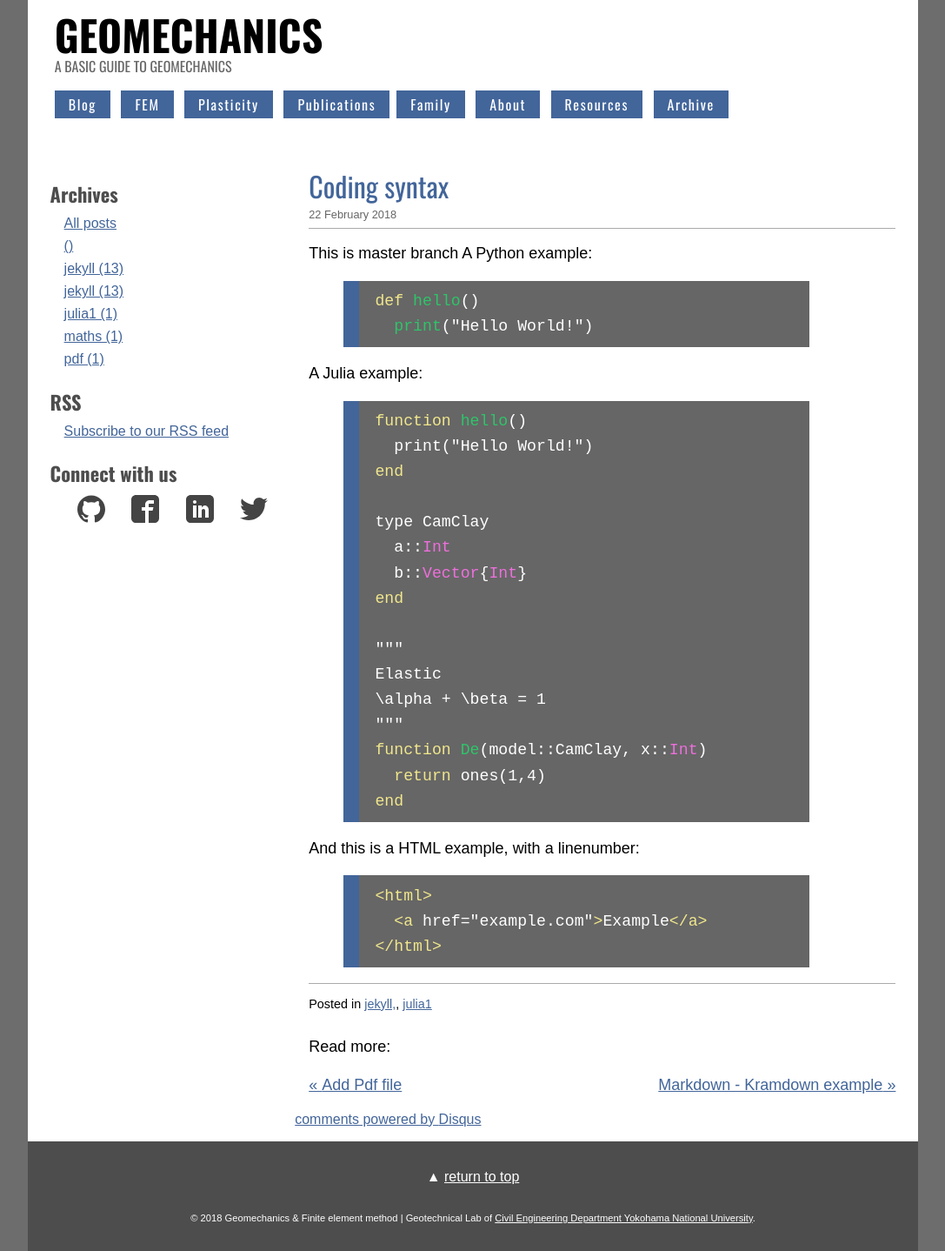
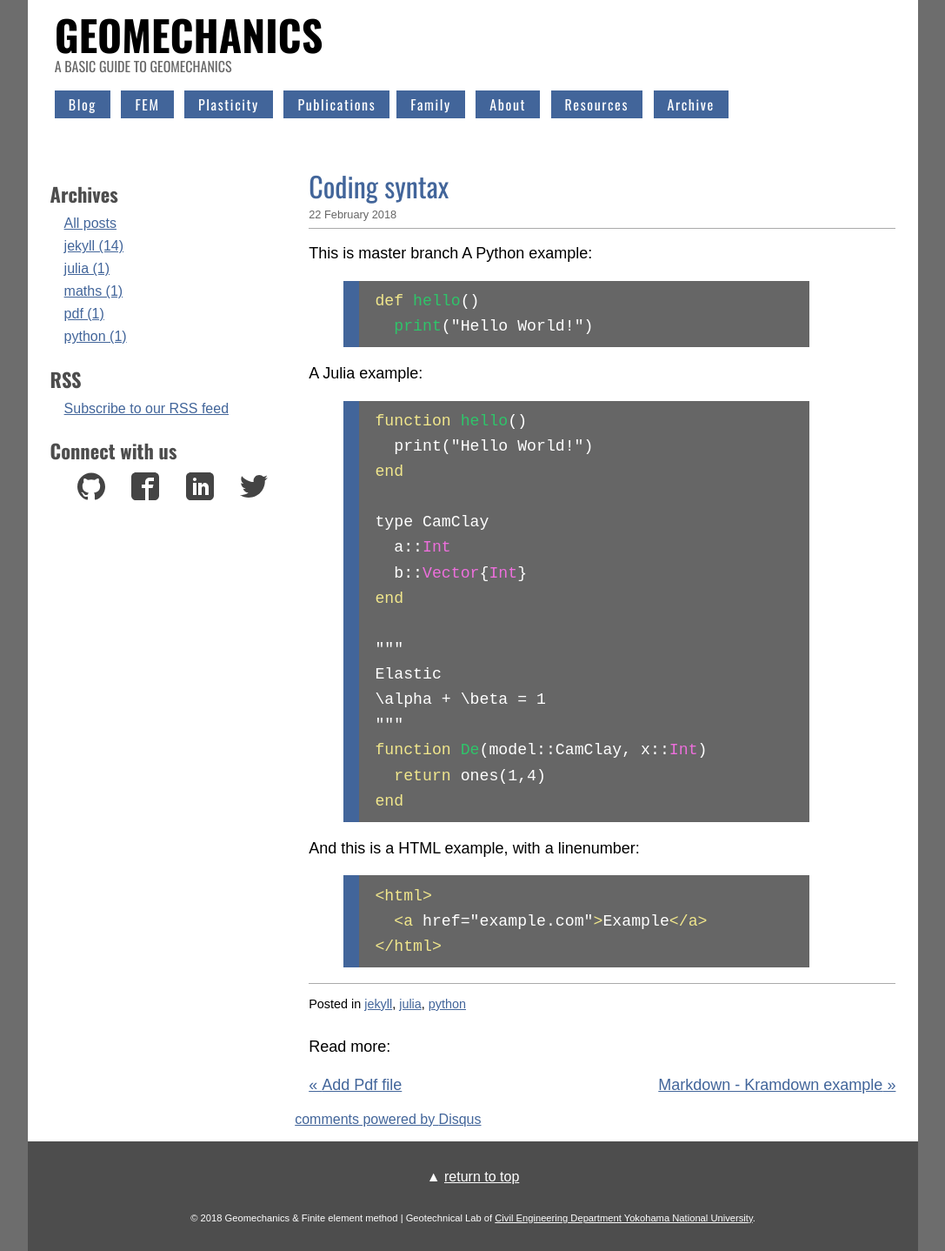
Before and after one commit to quangvunp/geomechanics, a Jekyll site: the page built from _posts/2018-02-22-coding-syntax.md, in a window 1280 px wide. Shown: the whole page at 87% size, without its empty margins (96-1183 px from the left). Built offline with Jekyll 4.4.1, drawn with Linux system fonts in a browser that asks for light colours; comment, search, counter and statistics services are not loaded.

Commit message:
Update 2018-02-22-coding-syntax.md

```diff
--- a/_posts/2018-02-22-coding-syntax.md
+++ b/_posts/2018-02-22-coding-syntax.md
@@ -2,7 +2,7 @@
 layout: post
 title:  "Coding syntax"
 date:   2018-02-22
-tags: jekyll, julia1
+tags: [jekyll, julia, python]
 ---
 
 
```
